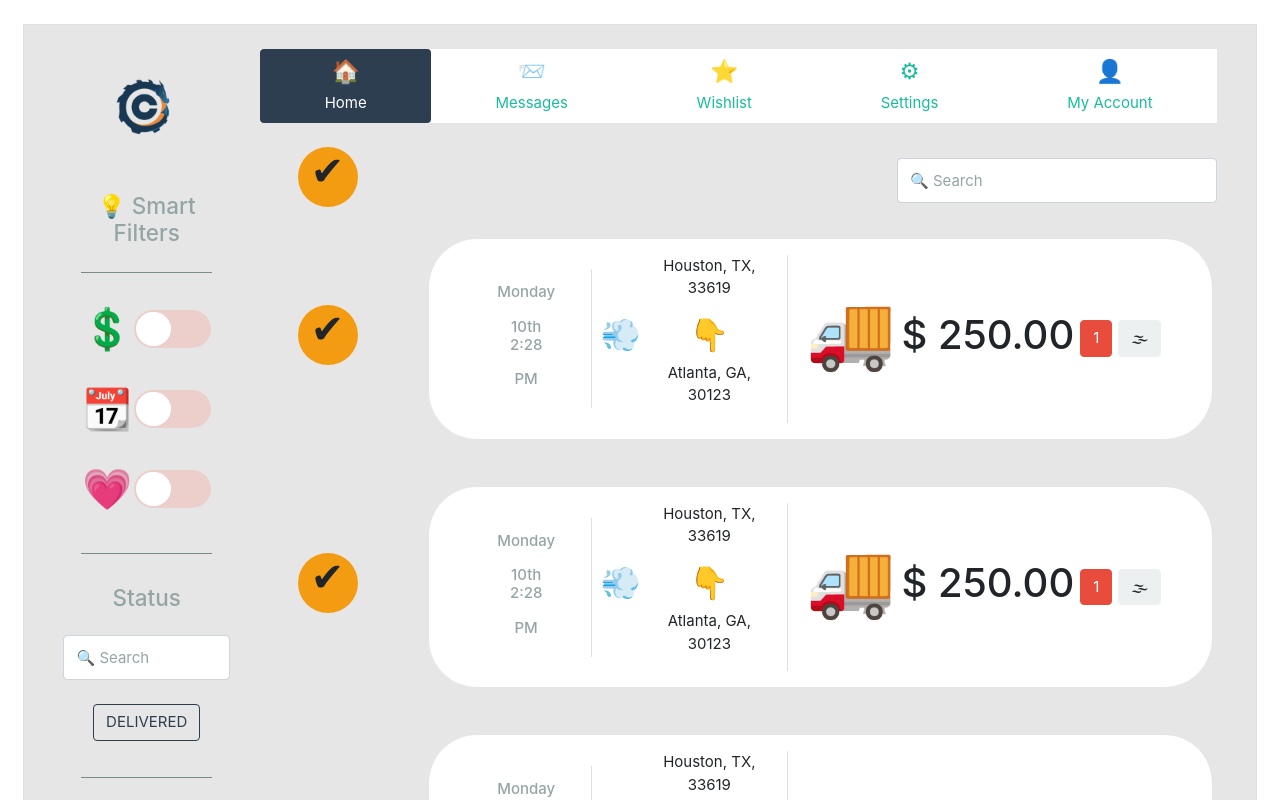
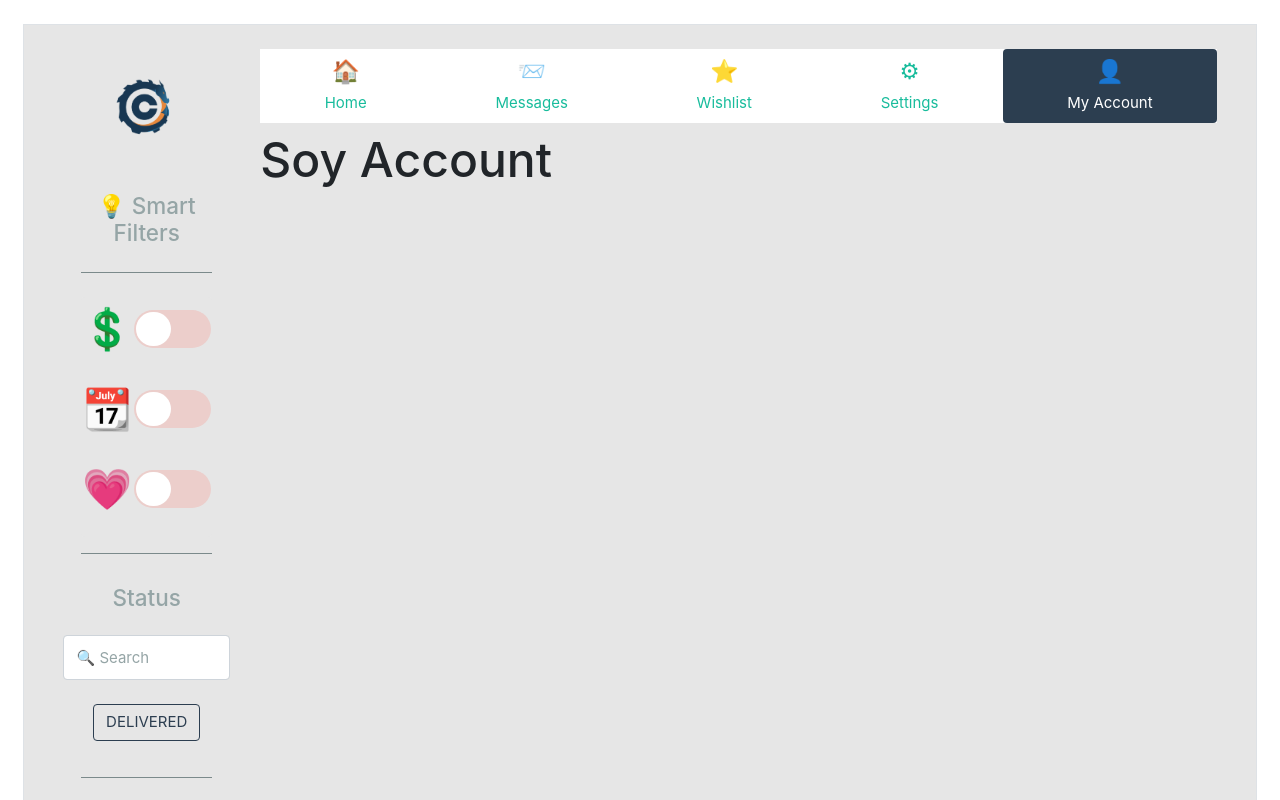
Before and after one commit to BrianBernal/mockup, a React (Create React App) app: page /account in a window 1280 px wide. Shown: the top 800 px of the page. Built offline with nearby package versions, Linux system fonts and the light colour scheme.

Commit message:
PRIMEROS ROUTERS IMPLEMENTADOS

```diff
--- a/src/App.js
+++ b/src/App.js
@@ -1,11 +1,15 @@
 import React from 'react';
+import { BrowserRouter as Router, Route} from "react-router-dom";
+
 import './App.css';
 
 import Header from './components/Header';
 import Sidebar from './components/Sidebar';
-import Buscar from './components/Buscar';
-import FiltrosSmall from './components/FiltrosSmall';
-import DescripcionRuta from './components/DescripcionRuta';
+import Home from './containers/Home';
+import Messages from './containers/Messages';
+import Wishlist from './containers/Wishlist';
+import Settings from './containers/Settings';
+import Account from './containers/Account';
 
 function App() {
 	return (
@@ -13,14 +17,16 @@ function App() {
 			<div className="row border m-2 my-4 p-4 fondoMockup">
 				<Sidebar></Sidebar>
 				<div className="col-md-10">
-					<Header></Header>
-					<FiltrosSmall></FiltrosSmall>
-					<main className="my-2">
-						<Buscar></Buscar>
-						<DescripcionRuta></DescripcionRuta>
-						<DescripcionRuta></DescripcionRuta>
-						<DescripcionRuta></DescripcionRuta>
-					</main>
+					<Router>
+						<Header></Header>
+						<main className="my-2">
+							<Route exact path='/' component={Home}></Route>
+							<Route path='/messages' component={Messages}></Route>
+							<Route path='/wishlist' component={Wishlist}></Route>
+							<Route path='/settings' component={Settings}></Route>
+							<Route path='/account' component={Account}></Route>
+						</main>
+					</Router>
 				</div>
 			</div>
 		</div>
--- a/src/components/DescripcionRuta.js
+++ b/src/components/DescripcionRuta.js
@@ -12,8 +12,8 @@ const DescripcionRuta = () => {
                     className="row bg-white radius-table py-3 mx-1 flex justify-content-center align-items-center border-right">
                     <div className="col-sm-2 d-flex justify-content-center align-items-center border-right">
                         <div className="card-body">
-                            <h6 className="card-subtitle text-muted text-center">Monday</h6><br />
-                            <h6 className="card-subtitle text-muted text-center">10th 2:28</h6><br />
+                            <h6 className="card-subtitle text-muted text-center">Monday 10th</h6><br />
+                            <h6 className="card-subtitle text-muted text-center">2:28</h6><br />
                             <h6 className="card-subtitle text-muted text-center">PM</h6>
                         </div>
                     </div>
--- a/src/components/Header.js
+++ b/src/components/Header.js
@@ -1,5 +1,5 @@
 import React from 'react';
-// import { Route, Link } from 'react-router-dom';
+import { NavLink } from 'react-router-dom';
 
 import Emoji from './Emoji';
 
@@ -7,22 +7,21 @@ const Header = () => (
     <header>
         <ul className="nav nav-pills nav-fill bg-white">
             <li className="nav-item">
-                <a className="nav-link active" href="/"> <p className="d-block h4"><Emoji label="casa" symbol="🏠"></Emoji></p> Home</a>
+                <NavLink className="nav-link" exact to="/" activeClassName="active"> <p className="d-block h4"><Emoji label="casa" symbol="🏠"></Emoji></p> Home</NavLink>
             </li>
             <li className="nav-item">
-                <a className="nav-link" href="/"> <p className="d-block h4"><Emoji label="mensaje" symbol="📨"></Emoji></p> Messages</a>
+                <NavLink className="nav-link" to="/messages" activeClassName="active"> <p className="d-block h4"><Emoji label="mensaje" symbol="📨"></Emoji></p> Messages</NavLink>
             </li>
             <li className="nav-item">
-                <a className="nav-link" href="/"> <p className="d-block h4"><Emoji label="favoritos" symbol="⭐"></Emoji></p> Wishlist</a>
+                <NavLink className="nav-link" to="/wishlist" activeClassName="active"> <p className="d-block h4"><Emoji label="favoritos" symbol="⭐"></Emoji></p> Wishlist</NavLink>
             </li>
             <li className="nav-item">
-                <a className="nav-link" href="/"> <p className="d-block h4"><Emoji label="configuracion" symbol="⚙"></Emoji></p> Settings</a>
+                <NavLink className="nav-link" to="/settings" activeClassName="active"> <p className="d-block h4"><Emoji label="configuracion" symbol="⚙"></Emoji></p> Settings</NavLink>
             </li>
             <li className="nav-item">
-                <a className="nav-link" href="/"> <p className="d-block h4"><Emoji label="cuenta" symbol="👤"></Emoji></p> My Account</a>
+                <NavLink className="nav-link" to="/account" activeClassName="active"> <p className="d-block h4"><Emoji label="cuenta" symbol="👤"></Emoji></p> My Account</NavLink>
             </li>
         </ul>
     </header>
-);
-
+)
 export default Header;
--- /dev/null
+++ b/src/containers/Account.js
@@ -0,0 +1,9 @@
+import React from 'react';
+
+const Account = () => (
+    <main className="my-2">
+        <h1>Soy Account</h1>
+    </main>
+);
+
+export default Account;
--- /dev/null
+++ b/src/containers/Home.js
@@ -0,0 +1,17 @@
+import React from 'react';
+
+import Buscar from '../components/Buscar';
+import DescripcionRuta from '../components/DescripcionRuta';
+import FiltrosSmall from '../components/FiltrosSmall';
+
+const Home = () => (
+    <div>
+        <FiltrosSmall></FiltrosSmall>
+        <Buscar/>
+        <DescripcionRuta/>
+        <DescripcionRuta/>
+        <DescripcionRuta/>
+    </div>
+);
+
+export default Home;
--- /dev/null
+++ b/src/containers/Messages.js
@@ -0,0 +1,9 @@
+import React from 'react';
+
+const Home = () => (
+    <main className="my-2">
+        <h1>Soy Messages</h1>
+    </main>
+);
+
+export default Home;
--- /dev/null
+++ b/src/containers/Settings.js
@@ -0,0 +1,9 @@
+import React from 'react';
+
+const Settings = () => (
+    <main className="my-2">
+        <h1>Soy Settings</h1>
+    </main>
+);
+
+export default Settings;
--- /dev/null
+++ b/src/containers/Wishlist.js
@@ -0,0 +1,9 @@
+import React from 'react';
+
+const Wishlist = () => (
+    <main className="my-2">
+        <h1>Soy Wishlist</h1>
+    </main>
+);
+
+export default Wishlist;
```
